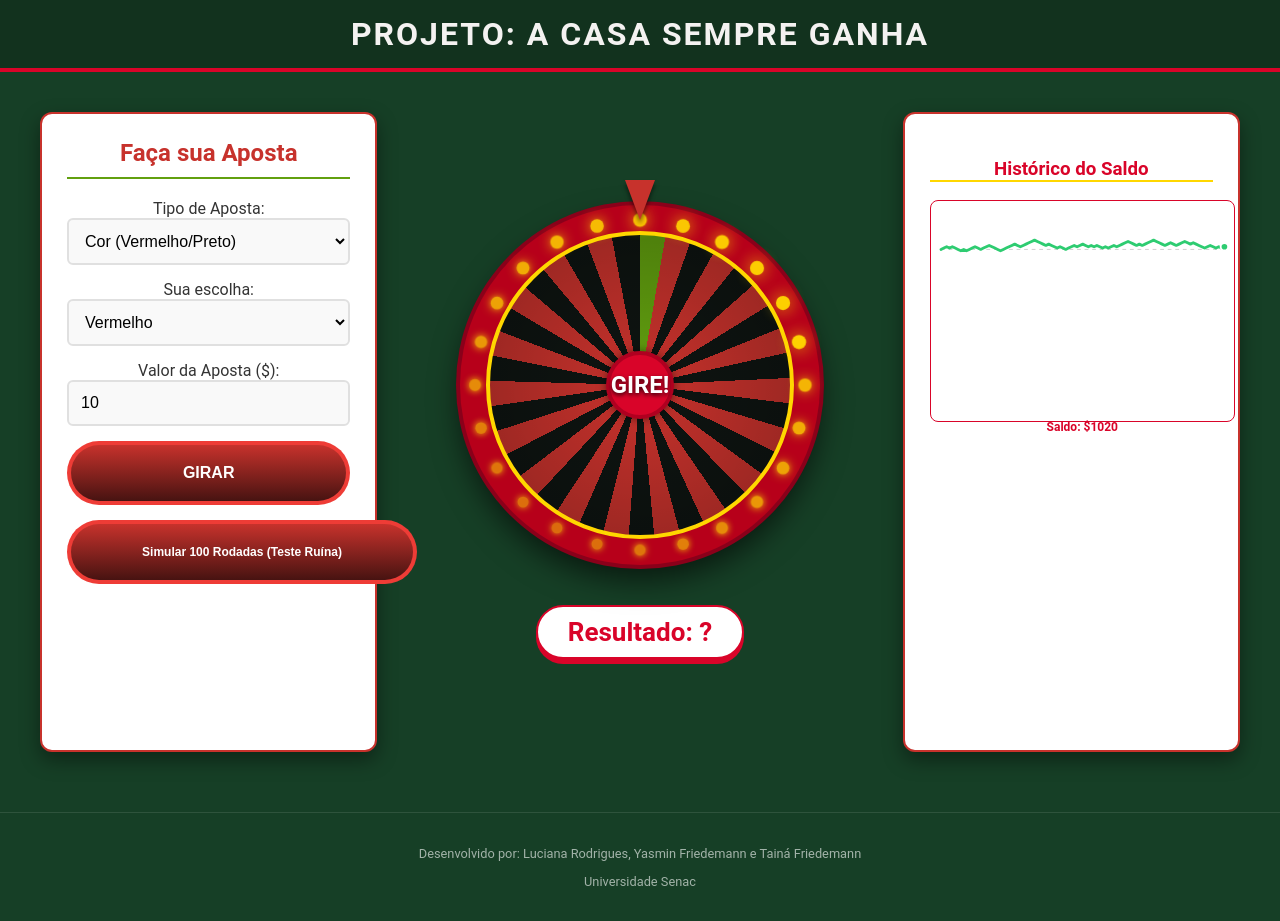
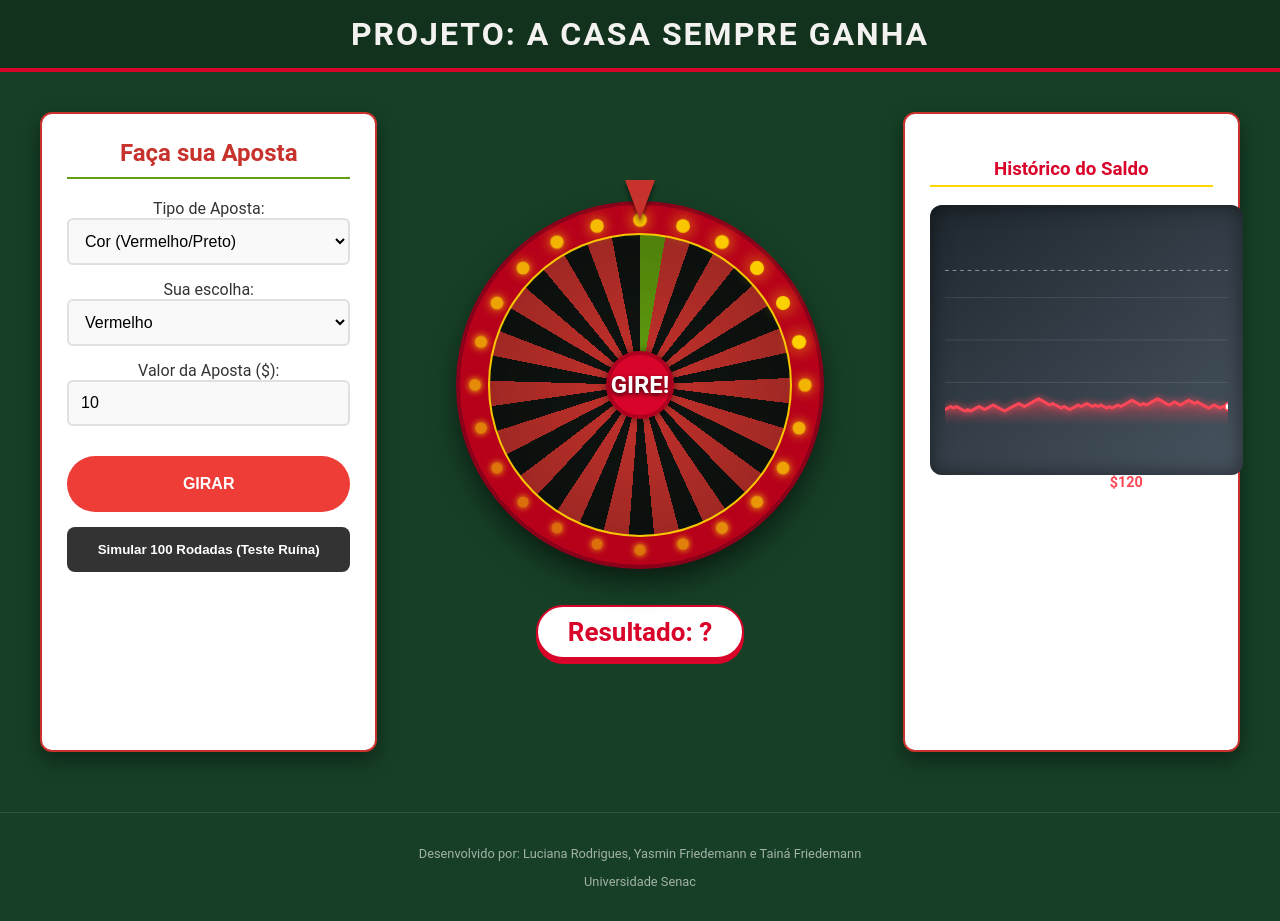
Before and after one commit to Yasfls/A-casa-sempre-ganha, a React (Create React App) app in the folder src/: page / in a window 1280 px wide. Both pictures are taken after a click on the button "Simular 100 Rodadas (Teste Ruína)". Built offline with nearby package versions, Linux system fonts and the light colour scheme; the HTML template or start-up script is replaced by a standard one.

Commit message:
mudança css

```diff
--- a/src/RouletteWheel.css
+++ b/src/RouletteWheel.css
@@ -74,224 +74,41 @@ select, input {
 
 /* Botão GIRAR */
 .spin-btn {
- align-items: center;
-  appearance: none;
-  background-clip: padding-box;
-  background-color: initial;
-  background-image: none;
-  border-style: none;
-  box-sizing: border-box;
+    background-color: #ee3c36;
     color: #fff;
     cursor: pointer;
     display: inline-block;
-  flex-direction: row;
-  flex-shrink: 0;
-  font-family: Eina01,sans-serif;
     font-size: 16px;
     font-weight: 800;
-  justify-content: center;
-  line-height: 24px;
-  margin: 0;
-  min-height: 64px;
-  outline: none;
-  overflow: visible;
     padding: 19px 26px;
-  pointer-events: auto;
-  position: relative;
-  text-align: center;
-  text-decoration: none;
-  text-transform: none;
-  user-select: none;
-  -webkit-user-select: none;
-  touch-action: manipulation;
-  vertical-align: middle;
-  width: auto;
-  word-break: keep-all;
-  z-index: 0;
+    border-radius: 80px;
+    border: none;
+    margin-top: 15px;
+    transition: all 0.2s;
+    text-transform: uppercase;
 }
 
-@media (min-width: 768px) {
-  .spin-btn {
-    padding: 19px 32px;
-  }
-}
-
-.spin-btn:before,
-.spin-btn:after {
-  border-radius: 80px;
-}
-
-.spin-btn:before {
-  background: #ee3c36;
-  content: "";
-  display: block;
-  height: 100%;
-  left: 0;
-  overflow: hidden;
-  position: absolute;
-  top: 0;
-  width: 100%;
-  z-index: -2;
-}
-
-.spin-btn:after {
-  background-color: initial;
-  background-image: linear-gradient(#c7322c 0, #471311 100%);
-  bottom: 4px;
-  content: "";
-  display: block;
-  left: 4px;
-  overflow: hidden;
-  position: absolute;
-  right: 4px;
-  top: 4px;
-  transition: all 100ms ease-out;
-  z-index: -1;
-}
-
-.spin-btn:hover:not(:disabled):before {
-  background: linear-gradient(92.83deg, #f54d47 0%, rgb(177, 49, 24) 100%);
-}
-
-.spin-btn:hover:not(:disabled):after {
-  bottom: 0;
-  left: 0;
-  right: 0;
-  top: 0;
-  transition-timing-function: ease-in;
-  opacity: 0;
-}
-
-.spin-btn:active:not(:disabled) {
-  color: #541a0f;
-}
-
-.spin-btn:active:not(:disabled):before {
-  background-image: linear-gradient(0deg, rgba(0, 0, 0, .2), rgba(0, 0, 0, .2)), linear-gradient(92.83deg, #ff7426 0, #f93a13 100%);
-}
-
-.spin-btn:active:not(:disabled):after {
-  background-image: linear-gradient(#541a0f 0, #0c0d0d 100%);
-  bottom: 4px;
-  left: 4px;
-  right: 4px;
-  top: 4px;
-}
-
-.spin-btn:disabled {
-  cursor: default;
-  opacity: .24;
+.spin-btn:hover {
+    background-color: #f54d47;
+    transform: translateY(-2px);
+    box-shadow: 0 4px 10px rgba(238, 60, 54, 0.4);
 }
 
 .sim-btn {
-  appearance: none;
-  background-clip: padding-box;
-  background-color: initial;
-  background-image: none;
-  border-style: none;
-  box-sizing: border-box;
+    background-color: #333;
     color: #fff;
+    border: none;
+    padding: 15px;
+    border-radius: 8px;
+    width: 100%;
+    font-weight: bold;
     cursor: pointer;
-  display: inline-block;
-  flex-direction: row;
-  flex-shrink: 0;
-  font-family: Eina01,sans-serif;
-  font-size: 12px;
-  font-weight: 700;
-  justify-content: center;
-  line-height: 24px;
-  margin: 0;
-  min-height: 64px;
-  outline: none;
-  overflow: visible;
-  padding: 19px 26px;
-  pointer-events: auto;
-  position: relative;
-  text-align: center;
-  text-decoration: none;
-  text-transform: none;
-  user-select: none;
-  -webkit-user-select: none;
-  touch-action: manipulation;
-  vertical-align: middle;
-  width: auto;
-  word-break: keep-all;
-  z-index: 0;
     margin-top: 15px;
-  width: 350px;
+    transition: background 0.2s;
 }
 
-@media (min-width: 768px) {
-  .sim-btn {
-    padding: 19px 32px;
-  }
-}
-
-.sim-btn:before,
-.sim-btn:after {
-  border-radius: 80px;
-}
-
-.sim-btn:before {
-  background: #ee3c36;
-  content: "";
-  display: block;
-  height: 100%;
-  left: 0;
-  overflow: hidden;
-  position: absolute;
-  top: 0;
-  width: 100%;
-  z-index: -2;
-}
-
-.sim-btn:after {
-  background-color: initial;
-  background-image: linear-gradient(#c7322c 0, #471311 100%);
-  bottom: 4px;
-  content: "";
-  display: block;
-  left: 4px;
-  overflow: hidden;
-  position: absolute;
-  right: 4px;
-  top: 4px;
-  transition: all 100ms ease-out;
-  z-index: -1;
-}
-
-.sim-btn:hover:not(:disabled):before {
-  background: linear-gradient(92.83deg, #f54d47 0%, rgb(177, 49, 24) 100%);
-}
-
-.sim-btn:hover:not(:disabled):after {
-  bottom: 0;
-  left: 0;
-  right: 0;
-  top: 0;
-  transition-timing-function: ease-in;
-  opacity: 0;
-}
-
-.sim-btn:active:not(:disabled) {
-  color: #541a0f;
-}
-
-.sim-btn:active:not(:disabled):before {
-  background-image: linear-gradient(0deg, rgba(0, 0, 0, .2), rgba(0, 0, 0, .2)), linear-gradient(92.83deg, #ff7426 0, #f93a13 100%);
-}
-
-.sim-btn:active:not(:disabled):after {
-  background-image: linear-gradient(#541a0f 0, #0c0d0d 100%);
-  bottom: 4px;
-  left: 4px;
-  right: 4px;
-  top: 4px;
-}
-
-.sim-btn:disabled {
-  cursor: default;
-  opacity: .24;
+.sim-btn:hover {
+    background-color: #444;
 }
 
 /* --- ROLETA --- */
@@ -305,14 +122,14 @@ select, input {
     border: none;
 }
 
-/* Container Principal (Fixo 360x360) */
+/* Wrapper Principal (360x360) */
 .wheel-wrapper {
     position: relative;
-    width: 360px; /* Deve bater com o JS */
-    height: 360px; /* Deve bater com o JS */
+    width: 360px;
+    height: 360px;
     margin-bottom: 20px;
     border-radius: 50%;
-    background-color: #b7001a; /* Fundo Vermelho Escuro da borda */
+    background-color: #b7001a;
     box-shadow:
         0 0 0 4px #8a001a,
         0 15px 30px rgba(0,0,0,0.6);
@@ -321,22 +138,18 @@ select, input {
     justify-content: center;
 }
 
-/* Container dos LEDs (sobrepõe exatamente o wrapper) */
+/* LEDs */
 .led-ring {
     position: absolute;
-    top: 0;
-    left: 0;
-    width: 100%;
-    height: 100%;
+    top: 0; left: 0; width: 100%; height: 100%;
     border-radius: 50%;
-    pointer-events: none; /* Permite clicar na roleta abaixo */
+    pointer-events: none;
     z-index: 5;
 }
 
-/* O LED Individual (estilo "bolinha brilhante") */
 .led {
     position: absolute;
-    width: 12px; /* Deve bater com o JS */
+    width: 12px;
     height: 12px;
     border-radius: 50%;
     background-color: #ffd700;
@@ -363,57 +176,60 @@ select, input {
     filter: drop-shadow(0 4px 2px rgba(0,0,0,0.5));
 }
 
+/* RODA (300px) */
 .wheel {
     width: 300px;
     height: 300px;
     border-radius: 50%;
-    border: 4px solid #ffd700;
+
+    /* LINHA FINA AMARELA */
+    border: 2px solid rgba(255, 208, 0, 0.95);
+
     transition: transform 3s cubic-bezier(0.1, 0.7, 0.1, 1);
-    /* Aqui usamos DUAS camadas de background:
-       1. Radial-Gradient: Cria uma sombra do centro para as bordas (efeito 3D).
-       2. Conic-Gradient: Cria as fatias coloridas alternadas corretamente.
-    */
+
+    /* CORES ORIGINAIS (Preto, Vermelho, Verde) */
     background:
         radial-gradient(circle, rgba(0,0,0,0) 0%, rgba(0,0,0,0.2) 70%, rgba(0,0,0,0.5) 100%),
         conic-gradient(
-            #62a00f 0deg 9.7deg,      /* 0 - Verde */
-            #c7322c 9.7deg 19.4deg,   /* 32 - Vermelho */
-            #0e1411 19.4deg 29.1deg,  /* 15 - Preto */
-            #c7322c 29.1deg 38.8deg,  /* 19 - Vermelho */
-            #0e1411 38.8deg 48.5deg,  /* 4 - Preto */
-            #c7322c 48.5deg 58.2deg,  /* 21 - Vermelho */
-            #0e1411 58.2deg 67.9deg,  /* 2 - Preto */
-            #c7322c 67.9deg 77.6deg,  /* 25 - Vermelho */
-            #0e1411 77.6deg 87.3deg,  /* 17 - Preto */
-            #c7322c 87.3deg 97deg,    /* 34 - Vermelho */
-            #0e1411 97deg 106.7deg,   /* 6 - Preto */
-            #c7322c 106.7deg 116.4deg,/* 27 - Vermelho */
-            #0e1411 116.4deg 126.1deg,/* 13 - Preto */
-            #c7322c 126.1deg 135.8deg,/* 36 - Vermelho */
-            #0e1411 135.8deg 145.5deg,/* 11 - Preto */
-            #c7322c 145.5deg 155.2deg,/* 30 - Vermelho */
-            #0e1411 155.2deg 164.9deg,/* 8 - Preto */
-            #c7322c 164.9deg 174.6deg,/* 23 - Vermelho */
-            #0e1411 174.6deg 184.3deg,/* 10 - Preto */
-            #c7322c 184.3deg 194deg,  /* 5 - Vermelho */
-            #0e1411 194deg 203.7deg,  /* 24 - Preto */
-            #c7322c 203.7deg 213.4deg,/* 16 - Vermelho */
-            #0e1411 213.4deg 223.1deg,/* 33 - Preto */
-            #c7322c 223.1deg 232.8deg,/* 1 - Vermelho */
-            #0e1411 232.8deg 242.5deg,/* 20 - Preto */
-            #c7322c 242.5deg 252.2deg,/* 14 - Vermelho */
-            #0e1411 252.2deg 261.9deg,/* 31 - Preto */
-            #c7322c 261.9deg 271.6deg,/* 9 - Vermelho */
-            #0e1411 271.6deg 281.3deg,/* 22 - Preto */
-            #c7322c 281.3deg 291deg,  /* 18 - Vermelho */
-            #0e1411 291deg 300.7deg,  /* 29 - Preto */
-            #c7322c 300.7deg 310.4deg,/* 7 - Vermelho */
-            #0e1411 310.4deg 320.1deg,/* 28 - Preto */
-            #c7322c 320.1deg 329.8deg,/* 12 - Vermelho */
-            #0e1411 329.8deg 339.5deg,/* 35 - Preto */
-            #c7322c 339.5deg 349.2deg,/* 3 - Vermelho */
-            #0e1411 349.2deg 360deg   /* 26 - Preto */
+            #62a00f 0deg 9.7deg,
+            #c7322c 9.7deg 19.4deg,
+            #0e1411 19.4deg 29.1deg,
+            #c7322c 29.1deg 38.8deg,
+            #0e1411 38.8deg 48.5deg,
+            #c7322c 48.5deg 58.2deg,
+            #0e1411 58.2deg 67.9deg,
+            #c7322c 67.9deg 77.6deg,
+            #0e1411 77.6deg 87.3deg,
+            #c7322c 87.3deg 97deg,
+            #0e1411 97deg 106.7deg,
+            #c7322c 106.7deg 116.4deg,
+            #0e1411 116.4deg 126.1deg,
+            #c7322c 126.1deg 135.8deg,
+            #0e1411 135.8deg 145.5deg,
+            #c7322c 145.5deg 155.2deg,
+            #0e1411 155.2deg 164.9deg,
+            #c7322c 164.9deg 174.6deg,
+            #0e1411 174.6deg 184.3deg,
+            #c7322c 184.3deg 194deg,
+            #0e1411 194deg 203.7deg,
+            #c7322c 203.7deg 213.4deg,
+            #0e1411 213.4deg 223.1deg,
+            #c7322c 223.1deg 232.8deg,
+            #0e1411 232.8deg 242.5deg,
+            #c7322c 242.5deg 252.2deg,
+            #0e1411 252.2deg 261.9deg,
+            #c7322c 261.9deg 271.6deg,
+            #0e1411 271.6deg 281.3deg,
+            #c7322c 281.3deg 291deg,
+            #0e1411 291deg 300.7deg,
+            #c7322c 300.7deg 310.4deg,
+            #0e1411 310.4deg 320.1deg,
+            #c7322c 320.1deg 329.8deg,
+            #0e1411 329.8deg 339.5deg,
+            #c7322c 339.5deg 349.2deg,
+            #0e1411 349.2deg 360deg
         );
+
     display: flex;
     align-items: center;
     justify-content: center;
@@ -421,7 +237,6 @@ select, input {
     font-size: 24px;
     font-weight: bold;
     text-shadow: 0 2px 4px rgba(0,0,0,0.8);
-    position: relative;
 }
 
 /* Centro da roleta */
@@ -463,15 +278,25 @@ select, input {
 .chart-panel h3 {
     color: #d90429;
     border-bottom: 2px solid #ffd700;
+    padding-bottom: 5px;
 }
 
+/* CONTAINER DO GRÁFICO (COM FUNDO ESCURO PREMIUM) */
 .simple-graph-container {
     width: 100%;
-    height: 200px;
-    border: 1px solid #d90429;
-    border-radius: 8px;
-    padding: 10px;
-    background-color: #fff;
+    height: 240px; /* Um pouco mais alto */
+    border: none;
+    border-radius: 12px;
+    padding: 15px;
+    /* AQUI ESTÁ A MUDANÇA: Fundo escuro azulado chique */
+    background: linear-gradient(145deg, #1e272e, #485460);
+    box-shadow: inset 0 0 20px rgba(0,0,0,0.5);
+}
+
+.graph-footer {
+    text-align: center;
+    margin-top: 10px;
+    font-size: 0.9rem;
 }
 
 .footer {
--- a/src/RouletteWheel.js
+++ b/src/RouletteWheel.js
@@ -1,13 +1,13 @@
 import React, { useState, useEffect, useRef } from 'react';
 import './RouletteWheel.css';
 
-// --- GRÁFICO NATIVO ---
+// --- GRÁFICO NATIVO ESTILO NEON ---
 const SimpleGraph = ({ data }) => {
   if (!data || data.length < 2) return null;
 
   const width = 300;
-  const height = 150;
-  const maxVal = Math.max(...data, 1000);
+  const height = 180; // Um pouco mais alto
+  const maxVal = Math.max(...data, 1000) + 100;
   const minVal = Math.min(...data, 0);
 
   const getPoints = () => {
@@ -18,21 +18,52 @@ const SimpleGraph = ({ data }) => {
     }).join(' ');
   };
 
+  const getAreaPoints = () => {
+    const points = getPoints();
+    return `0,${height} ${points} ${width},${height}`;
+  };
+
   const lastBalance = data[data.length - 1];
-  const lineColor = lastBalance < 1000 ? "#d90429" : "#2ecc71";
+
+  // Cores NEON para fundo escuro
+  // Ciano se > 1000, Rosa Choque se < 1000
+  const lineColor = lastBalance < 1000 ? "#ff4757" : "#2ed573";
 
   return (
     <div className="simple-graph-container">
-      <svg viewBox={`0 0 ${width} ${height}`} style={{ width: '100%', height: '100%', overflow: 'visible' }}>
+      <svg viewBox={`0 0 ${width} ${height}`} style={{ width: '100%', height: '100%', overflow: 'hidden' }}>
+
+        <defs>
+          <linearGradient id="neonGradient" x1="0" x2="0" y1="0" y2="1">
+            <stop offset="0%" stopColor={lineColor} stopOpacity="0.5"/>
+            <stop offset="100%" stopColor={lineColor} stopOpacity="0.0"/>
+          </linearGradient>
+        </defs>
+
+        {/* Grades (Brancas transparentes) */}
+        <line x1="0" y1={height/4} x2={width} y2={height/4} stroke="rgba(255,255,255,0.1)" strokeWidth="1" />
+        <line x1="0" y1={height/2} x2={width} y2={height/2} stroke="rgba(255,255,255,0.1)" strokeWidth="1" />
+        <line x1="0" y1={3*height/4} x2={width} y2={3*height/4} stroke="rgba(255,255,255,0.1)" strokeWidth="1" />
+
+        {/* Linha de Base ($1000) */}
         <line
           x1="0"
           y1={height - ((1000 - minVal) / (maxVal - minVal || 1)) * height}
           x2={width}
           y2={height - ((1000 - minVal) / (maxVal - minVal || 1)) * height}
-          stroke="#ccc"
+          stroke="rgba(255,255,255,0.5)"
           strokeDasharray="4 4"
           strokeWidth="1"
         />
+
+        {/* Área Neon */}
+        <polyline
+          fill="url(#neonGradient)"
+          stroke="none"
+          points={getAreaPoints()}
+        />
+
+        {/* Linha Principal */}
         <polyline
           fill="none"
           stroke={lineColor}
@@ -40,16 +71,20 @@ const SimpleGraph = ({ data }) => {
           points={getPoints()}
           strokeLinecap="round"
           strokeLinejoin="round"
+          style={{filter: `drop-shadow(0 0 4px ${lineColor})`}} // Brilho Neon
         />
+
+        {/* Bolinha final */}
         {data.length > 0 && (() => {
              const lastVal = data[data.length - 1];
              const x = width;
              const y = height - ((lastVal - minVal) / (maxVal - minVal || 1)) * height;
-             return <circle cx={x} cy={y} r="4" fill={lineColor} stroke="#fff" strokeWidth="2" />
+             return <circle cx={x} cy={y} r="4" fill="#fff" stroke={lineColor} strokeWidth="2" />
         })()}
       </svg>
-      <div style={{textAlign: 'center', marginTop: '5px', fontSize: '12px', fontWeight: 'bold', color: '#d90429'}}>
-        Saldo: ${lastBalance}
+
+      <div className="graph-footer" style={{color: '#fff'}}>
+        Saldo Atual: <strong style={{color: lineColor}}>${lastBalance}</strong>
       </div>
     </div>
   );
@@ -60,37 +95,40 @@ const RouletteWheel = () => {
   const ringRef = useRef(null);
   const [selectedNumber, setSelectedNumber] = useState(null);
   const [isSpinning, setIsSpinning] = useState(false);
-  const [balance, setBalance] = useState(1000);
+  const [balance, setBalance] = useState(100);
   const [betAmount, setBetAmount] = useState(10);
   const [betOption, setBetOption] = useState('color');
   const [betDetails, setBetDetails] = useState('red');
-  const [balanceHistory, setBalanceHistory] = useState([1000]);
+  const [balanceHistory, setBalanceHistory] = useState([100]);
 
   // --- EFEITO PARA CRIAR OS LEDS ---
   useEffect(() => {
     const ring = ringRef.current;
     if (!ring) return;
 
-    // Limpa LEDs antigos para não duplicar
     ring.innerHTML = "";
 
-    // CONFIGURAÇÃO GEOMÉTRICA (Sincronizada com o CSS)
-    const containerSize = 360; // Deve ser igual ao width/height do .wheel-wrapper no CSS
-    const center = containerSize / 2; // 180
-    const radius = 165; // Raio do círculo de luzes (ajuste fino para cair na borda)
-    const totalLeds = 24; // Quantidade de luzes
-    const ledSize = 12; // Tamanho da bolinha em px
+    // DIMENSÕES:
+    // Wrapper = 360px.
+    // Centro = 180px.
+    // Roleta Interna = 300px (Raio 150px).
+    // Borda Vermelha vai de 150px a 180px (30px de espessura).
+    // Metade da borda = 15px.
+    // Raio ideal = 150 + 15 = 165px.
+
+    const center = 180;
+    const radius = 165;
+    const totalLeds = 24;
+    const ledSize = 12;
 
     for (let i = 0; i < totalLeds; i++) {
         const led = document.createElement("div");
         led.className = "led";
-
-        // Define atraso na animação para criar efeito de "corrida"
         led.style.animationDelay = `${i * 0.05}s`;
 
-        const angle = (i / totalLeds) * (2 * Math.PI); // Ângulo em radianos
+        const angle = (i / totalLeds) * (2 * Math.PI);
 
-        // Fórmula Polar para Cartesiana
+        // Centraliza
         const x = center + (Math.cos(angle) * radius) - (ledSize / 2);
         const y = center + (Math.sin(angle) * radius) - (ledSize / 2);
 
@@ -101,8 +139,7 @@ const RouletteWheel = () => {
     }
   }, []);
 
-
-  // Lógica do jogo
+  // Lógica
   const numbersConfig = Array.from({length: 37}, (_, i) => ({ number: i }));
   const redNumbers = [1, 3, 5, 7, 9, 12, 14, 16, 18, 19, 21, 23, 25, 27, 30, 32, 34, 36];
   const blackNumbers = [2, 4, 6, 8, 10, 11, 13, 15, 17, 20, 22, 24, 26, 28, 29, 31, 33, 35];
@@ -191,7 +228,6 @@ const RouletteWheel = () => {
   return (
     <div className="roulette-container">
 
-      {/* PAINEL DE APOSTAS */}
       <div className="panel betting-panel">
         <h2>Faça sua Aposta</h2>
         <div className="control-group">
@@ -245,20 +281,11 @@ const RouletteWheel = () => {
         </div>
       </div>
 
-      {/* ROLETA ESTILO RODA DA FORTUNA */}
       <div className="panel wheel-panel">
-        {/* Wrapper principal que segura os LEDs e a Roda */}
         <div className="wheel-wrapper">
-
-            {/* CONTAINER DOS LEDS (Preenchido pelo JS) */}
             <div className="led-ring" ref={ringRef}></div>
-
-            {/* SETA INDICADORA */}
             <div className="indicator"></div>
-
-            {/* A RODA GIRATÓRIA */}
             <div className={`wheel ${isSpinning ? 'spinning' : ''}`}>
-                {/* Texto no centro */}
                 {!isSpinning && selectedNumber === null && <span style={{zIndex: 20}}>GIRE!</span>}
                 {isSpinning && <span style={{zIndex: 20}}>{betAmount}</span>}
             </div>
@@ -268,7 +295,6 @@ const RouletteWheel = () => {
         </div>
       </div>
 
-      {/* GRÁFICO */}
       <div className="panel chart-panel">
         <h3>Histórico do Saldo</h3>
         <SimpleGraph data={balanceHistory} />
```
Lines whose indentation alone changed are shown as unchanged.
